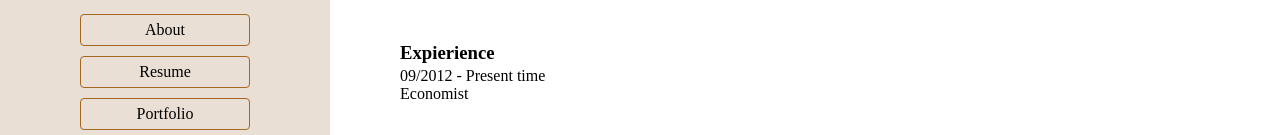
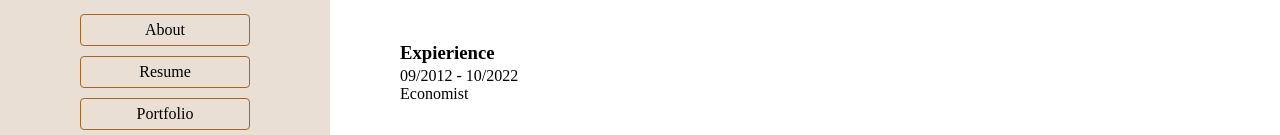
Before and after one commit to sarausen/online_CV, a React (Create React App) app: page / in a window 1280 px wide. Shown: the part 303-438 px from the top of the page. Built offline with nearby package versions, Linux system fonts and the light colour scheme.

Commit message:
add data

```diff
--- a/src/pages/resume/index.jsx
+++ b/src/pages/resume/index.jsx
@@ -11,7 +11,7 @@ export const ResumePage = () => {
         <h3>Skills</h3>
         < Resume />
         <h3>Expierience</h3>
-        <p className="resume_expierience">09/2012 - Present time</p>
+        <p className="resume_expierience">09/2012 - 10/2022</p>
         <p>Economist</p>
         <h3>Education</h3>
         <p className="resume_education">2007 - 2012 Academy of Public Administration under the President of the Kyrgyz Republic</p>
```
